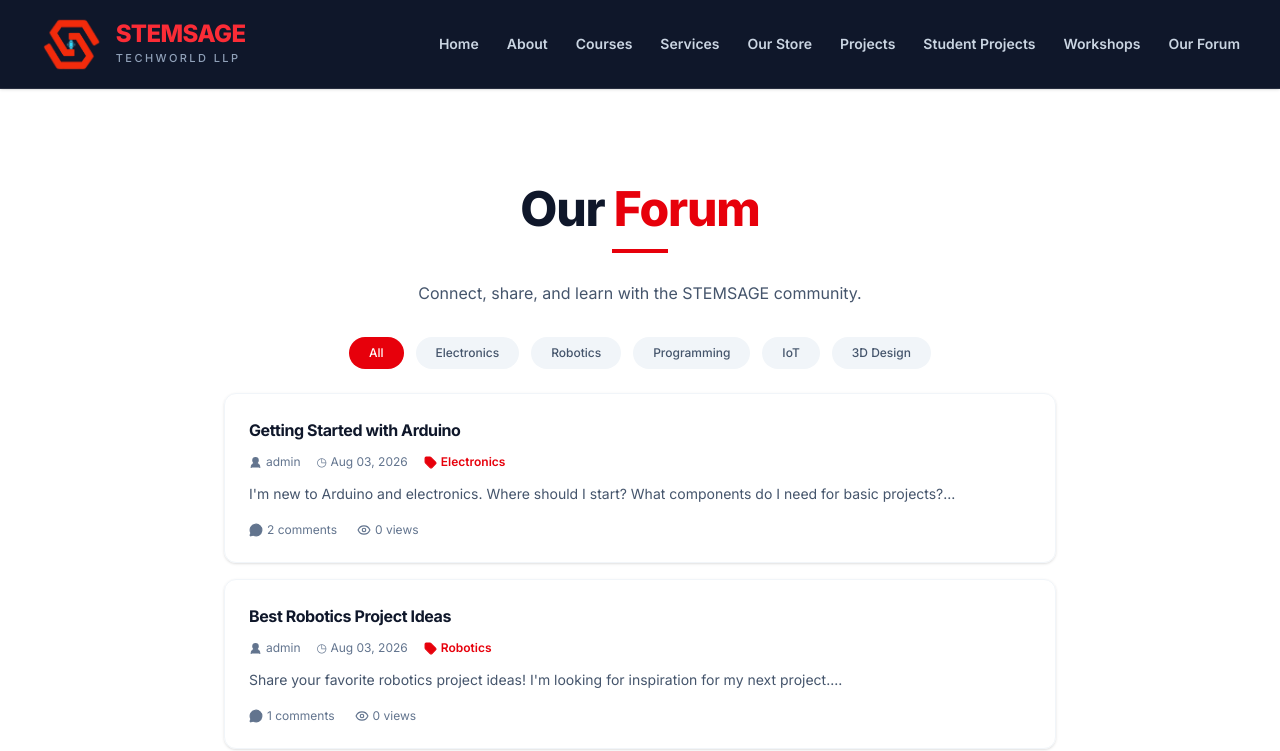
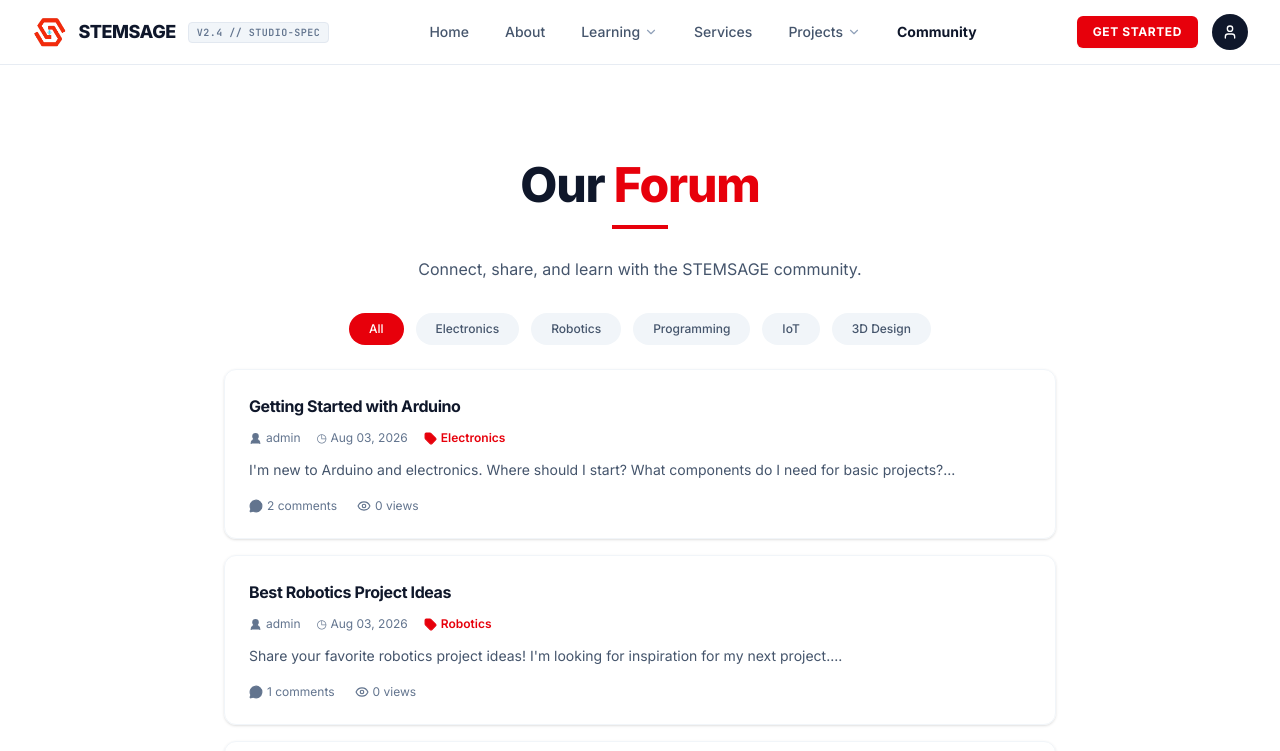
Before and after one commit to nihar-ux18/STEMSAGE-Website, a React (Vite) app in the folder frontend/: page /forum in a window 1280 px wide. Shown: the top 751 px of the page. Built offline with nearby package versions, Linux system fonts and the light colour scheme.

Commit message:
feat: redesign STEMSAGE header

```diff
--- a/frontend/src/components/common/Header.jsx
+++ b/frontend/src/components/common/Header.jsx
@@ -1,19 +1,209 @@
-import { Link } from "react-router-dom";
+import { useState, useEffect } from "react";
+import { Link, useLocation } from "react-router-dom";
+import { ChevronDown, Menu, User, X } from "lucide-react";
 
-const links = [
-    ["Home", "/"], ["About", "/about"], ["Courses", "/courses"],
-    ["Services", "/services"], ["Our Store", "/store"], ["Projects", "/projects"],
-    ["Student Projects", "/student-projects"], ["Workshops", "/workshops"], ["Our Forum", "/forum"],
+const navItems = [
+  { label: "Home", path: "/" },
+  { label: "About", path: "/about" },
+  { label: "Learning", path: "/learning", hasDropdown: true },
+  { label: "Services", path: "/services" },
+  { label: "Projects", path: "/projects", hasDropdown: true },
+  { label: "Community", path: "/forum" },
 ];
 
 function Header() {
-    return <header className="sticky top-0 z-50 w-full border-b border-white/10 bg-[#0f172a] text-white shadow-sm">
-        <div className="mx-auto flex min-h-[88px] w-full max-w-7xl items-center justify-between px-6 sm:px-8 lg:px-10">
-            <Link to="/" className="flex items-center gap-3"><img src="/images/logo.png" alt="STEMSAGE" className="h-14 w-auto object-contain" /><div className="hidden sm:block"><div className="text-[24px] font-extrabold leading-none tracking-tight text-red-500">STEMSAGE</div><div className="mt-1 text-[11px] font-medium uppercase tracking-[0.22em] text-slate-400">TECHWORLD LLP</div></div></Link>
-            <nav className="hidden items-center gap-7 xl:flex">{links.map(([label, path]) => <Link key={path} to={path} className="text-sm font-semibold text-slate-300 transition-colors hover:text-white">{label}</Link>)}</nav>
-            <button type="button" aria-label="Open menu" className="flex h-10 w-10 items-center justify-center rounded-lg border border-white/10 bg-white/5 text-slate-200 transition hover:bg-white/10 xl:hidden">☰</button>
+  const [isMobileMenuOpen, setIsMobileMenuOpen] = useState(false);
+  const location = useLocation();
+
+  // Close mobile menu on route navigation
+  useEffect(() => {
+    setIsMobileMenuOpen(false);
+  }, [location.pathname]);
+
+  // Prevent background scroll when mobile menu is active
+  useEffect(() => {
+    if (isMobileMenuOpen) {
+      document.body.style.overflow = "hidden";
+    } else {
+      document.body.style.overflow = "";
+    }
+    return () => {
+      document.body.style.overflow = "";
+    };
+  }, [isMobileMenuOpen]);
+
+  const isActiveRoute = (path) => {
+    if (path === "/") return location.pathname === "/";
+    return location.pathname === path;
+  };
+
+  return (
+    <header className="sticky top-0 z-50 w-full border-b border-slate-200/80 bg-white/95 backdrop-blur-md">
+      <div className="mx-auto flex h-16 max-w-7xl items-center justify-between px-4 sm:px-6 lg:px-8">
+
+        {/* Brand & Technical Spec Area */}
+        <div className="flex items-center gap-3">
+          <Link
+            to="/"
+            className="flex items-center gap-2.5 text-slate-900 transition-opacity hover:opacity-90 focus:outline-none focus:ring-2 focus:ring-red-500 focus:ring-offset-2 rounded"
+          >
+            <img
+              src="/images/logo.png"
+              alt="STEMSAGE"
+              className="h-8 w-auto object-contain"
+              onError={(e) => {
+                // Fallback to text logo if image fails
+                e.currentTarget.style.display = "none";
+              }}
+            />
+            <div className="flex flex-col">
+              <span className="text-lg font-extrabold leading-none tracking-tight text-slate-900">
+                STEMSAGE
+              </span>
+            </div>
+          </Link>
+
+          {/* Technical Spec Badge */}
+          <span className="hidden sm:inline-flex items-center gap-1 rounded border border-slate-200 bg-slate-100 px-2 py-0.5 font-mono text-[10px] font-semibold uppercase tracking-wider text-slate-500">
+            v2.4 // STUDIO-SPEC
+          </span>
         </div>
-    </header>;
+
+        {/* Desktop Navigation Links */}
+        <nav className="hidden items-center gap-7 lg:flex" aria-label="Main Navigation">
+          {navItems.map((item) => {
+            const active = isActiveRoute(item.path);
+            const isNonExistent = item.path === "/learning" || item.path === "/projects";
+
+            if (isNonExistent) {
+              return (
+                <button
+                  type="button"
+                  key={item.label}
+                  onClick={(e) => e.preventDefault()}
+                  className="inline-flex items-center gap-1 text-sm font-medium text-slate-600 transition-colors hover:text-slate-900 focus:outline-none focus:ring-2 focus:ring-red-500 rounded px-1"
+                >
+                  {item.label}
+                  {item.hasDropdown && <ChevronDown size={14} className="text-slate-400" />}
+                </button>
+              );
+            }
+
+            return (
+              <Link
+                key={item.label}
+                to={item.path}
+                className={`inline-flex items-center gap-1 text-sm transition-colors focus:outline-none focus:ring-2 focus:ring-red-500 rounded px-1 ${
+                  active
+                    ? "font-bold text-slate-900"
+                    : "font-medium text-slate-600 hover:text-slate-900"
+                }`}
+              >
+                {item.label}
+                {item.hasDropdown && <ChevronDown size={14} className="text-slate-400" />}
+              </Link>
+            );
+          })}
+        </nav>
+
+        {/* Right Side Actions */}
+        <div className="hidden items-center gap-3.5 lg:flex">
+          <Link
+            to="/services"
+            className="inline-flex items-center justify-center rounded-md bg-red-600 px-4 py-2 text-xs font-bold uppercase tracking-wider text-white transition hover:bg-red-700 active:scale-98 focus:outline-none focus:ring-2 focus:ring-red-500 focus:ring-offset-2 shadow-xs"
+          >
+            GET STARTED
+          </Link>
+
+          <button
+            type="button"
+            aria-label="User profile account"
+            className="flex h-9 w-9 items-center justify-center rounded-full bg-slate-900 text-white transition hover:bg-slate-800 focus:outline-none focus:ring-2 focus:ring-red-500 focus:ring-offset-2"
+          >
+            <User size={16} />
+          </button>
+        </div>
+
+        {/* Mobile Menu Toggle Button */}
+        <div className="flex items-center gap-2 lg:hidden">
+          <button
+            type="button"
+            aria-expanded={isMobileMenuOpen}
+            aria-label={isMobileMenuOpen ? "Close navigation menu" : "Open navigation menu"}
+            onClick={() => setIsMobileMenuOpen(!isMobileMenuOpen)}
+            className="flex h-10 w-10 items-center justify-center rounded-lg border border-slate-200 bg-slate-50 text-slate-700 transition hover:bg-slate-100 focus:outline-none focus:ring-2 focus:ring-red-500"
+          >
+            {isMobileMenuOpen ? <X size={20} /> : <Menu size={20} />}
+          </button>
+        </div>
+      </div>
+
+      {/* Mobile Navigation Drawer */}
+      {isMobileMenuOpen && (
+        <div className="fixed inset-x-0 top-16 bottom-0 z-40 flex flex-col justify-between border-t border-slate-200 bg-white px-6 py-6 lg:hidden overflow-y-auto shadow-2xl">
+          <div className="space-y-6">
+            <div className="flex items-center justify-between pb-3 border-b border-slate-100">
+              <span className="font-mono text-[11px] font-semibold uppercase tracking-wider text-slate-500">
+                v2.4 // STUDIO-SPEC
+              </span>
+            </div>
+
+            <nav className="flex flex-col space-y-1" aria-label="Mobile Navigation">
+              {navItems.map((item) => {
+                const active = isActiveRoute(item.path);
+                const isNonExistent = item.path === "/learning" || item.path === "/projects";
+
+                if (isNonExistent) {
+                  return (
+                    <div
+                      key={item.label}
+                      className="flex h-11 items-center justify-between px-3 text-base font-medium text-slate-400"
+                    >
+                      <span>{item.label}</span>
+                      {item.hasDropdown && <ChevronDown size={16} className="text-slate-400" />}
+                    </div>
+                  );
+                }
+
+                return (
+                  <Link
+                    key={item.label}
+                    to={item.path}
+                    onClick={() => setIsMobileMenuOpen(false)}
+                    className={`flex h-11 items-center justify-between rounded-lg px-3 text-base transition-colors ${
+                      active
+                        ? "bg-red-50 font-bold text-red-600"
+                        : "font-medium text-slate-700 hover:bg-slate-50 hover:text-slate-900"
+                    }`}
+                  >
+                    <span>{item.label}</span>
+                    {item.hasDropdown && <ChevronDown size={16} className="text-slate-400" />}
+                  </Link>
+                );
+              })}
+            </nav>
+          </div>
+
+          <div className="pt-6 border-t border-slate-100 space-y-4">
+            <Link
+              to="/services"
+              onClick={() => setIsMobileMenuOpen(false)}
+              className="flex h-11 w-full items-center justify-center rounded-md bg-red-600 text-sm font-bold uppercase tracking-wider text-white transition hover:bg-red-700"
+            >
+              GET STARTED
+            </Link>
+
+            <div className="flex items-center justify-between px-2 text-xs font-mono text-slate-500">
+              <span>STEMSAGE TECHWORLD</span>
+              <div className="flex items-center gap-1.5 text-slate-700 font-semibold">
+                <User size={14} /> Account
+              </div>
+            </div>
+          </div>
+        </div>
+      )}
+    </header>
+  );
 }
 
 export default Header;
```
